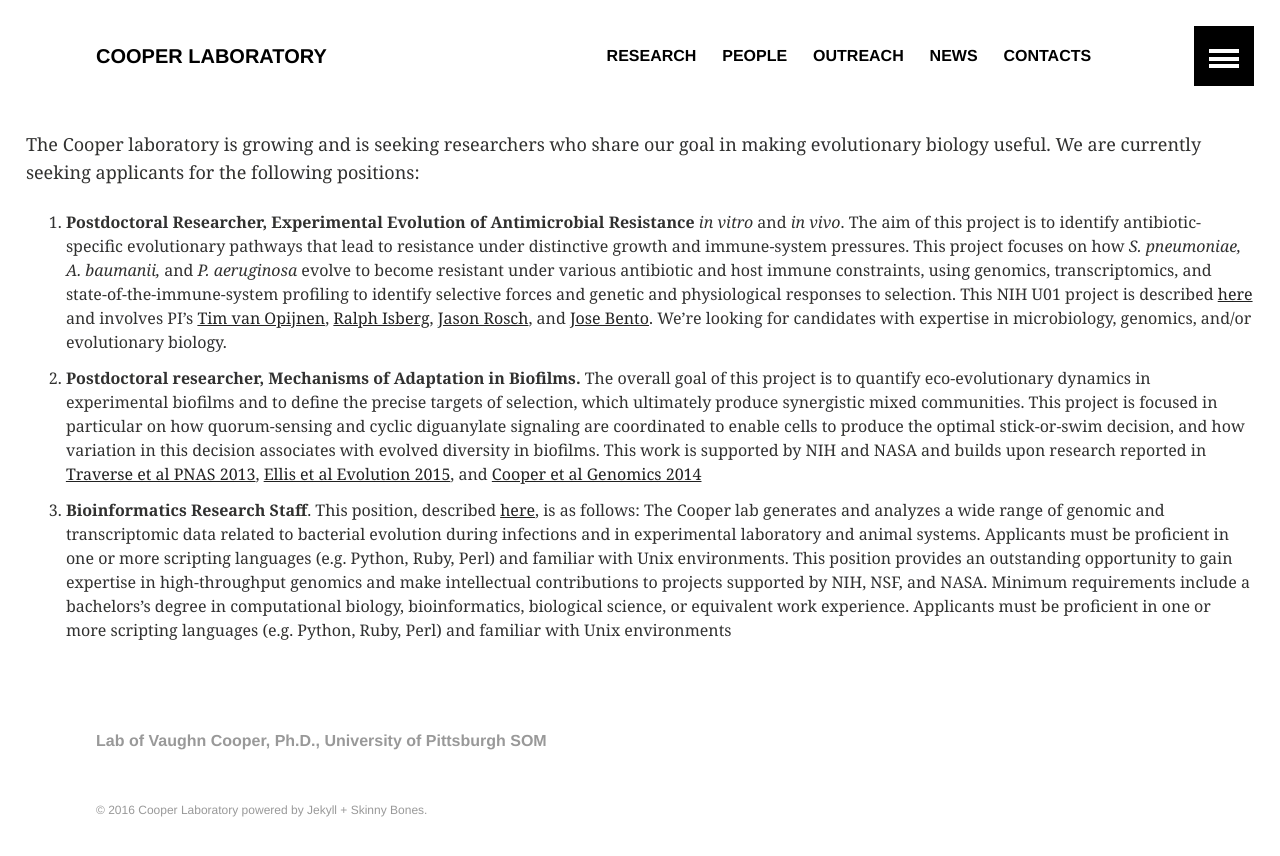
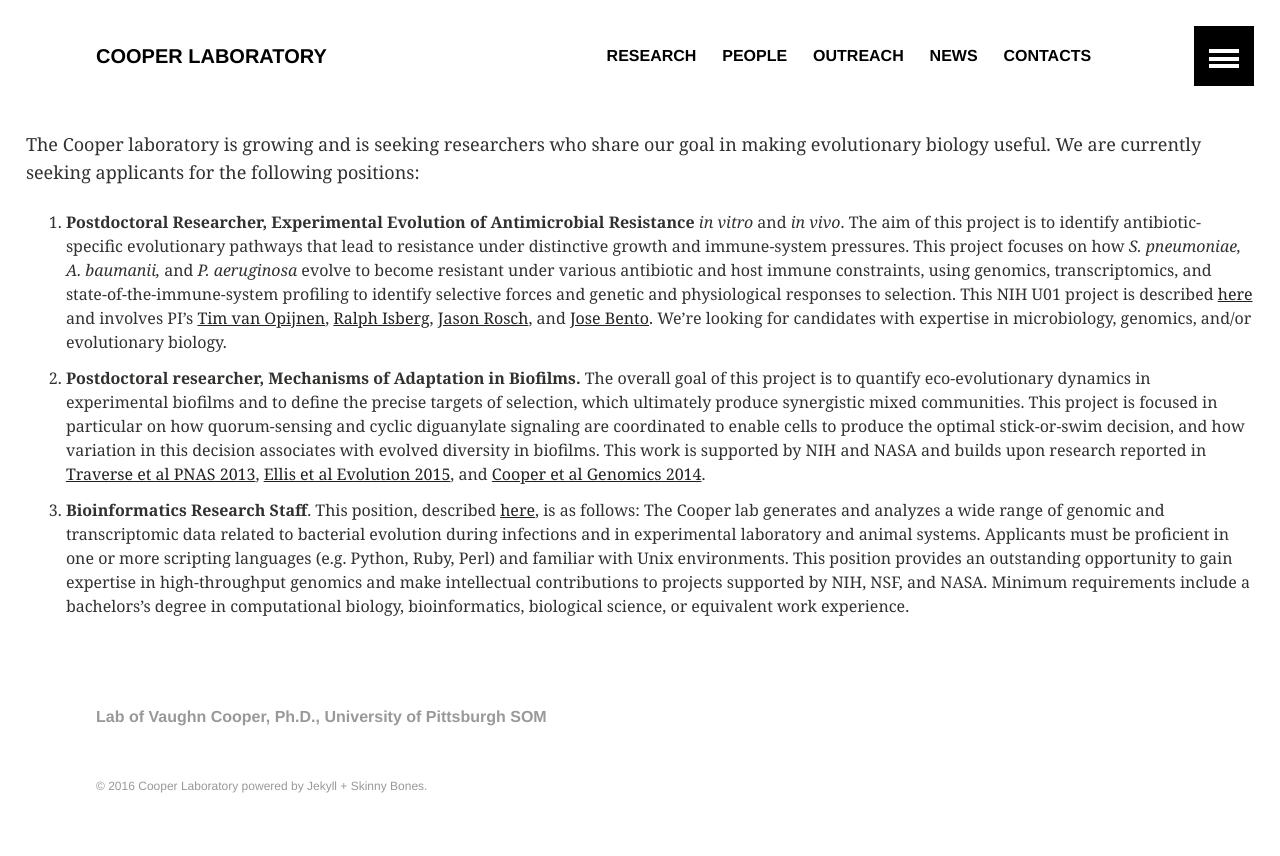
Before and after one commit to cdeitrick/vscooper.github.io, a Jekyll site: the page built from opportunities.md, in a window 1280 px wide. Shown: the top 856 px of the page. Built offline with Jekyll 4.4.1, drawn with Linux system fonts in a browser that asks for light colours.

Commit message:
Update opportunities.md

```diff
--- a/opportunities.md
+++ b/opportunities.md
@@ -8,5 +8,5 @@
 The Cooper laboratory is growing and is seeking researchers who share our goal in making evolutionary biology useful. We are currently seeking applicants for the following positions:
 
 1. **Postdoctoral Researcher, Experimental Evolution of Antimicrobial Resistance** *in vitro* and *in vivo*. The aim of this project is to identify antibiotic-specific evolutionary pathways that lead to resistance under distinctive growth and immune-system pressures. This project focuses on how *S. pneumoniae, A. baumanii,* and *P. aeruginosa* evolve to become resistant under various antibiotic and host immune constraints, using genomics, transcriptomics, and state-of-the-immune-system profiling to identify selective forces and genetic and physiological responses to selection. This NIH U01 project is described [here](https://projectreporter.nih.gov/project_info_description.cfm?aid=9108644&icde=28937273) and involves PI's [Tim van Opijnen](http://www.vanopijnenlab.com/), [Ralph Isberg](http://sackler.tufts.edu/Faculty-and-Research/Faculty-Profiles/Ralph-Isberg-Profile), [Jason Rosch](https://www.stjude.org/directory/r/jason-rosch.html), and [Jose Bento](http://www.jbento.net/). We're looking for candidates with expertise in microbiology, genomics, and/or evolutionary biology.
-2. **Postdoctoral researcher, Mechanisms of Adaptation in Biofilms.** The overall goal of this project is to quantify eco-evolutionary dynamics in experimental biofilms and to define the precise targets of selection, which ultimately produce synergistic mixed communities. This project is focused in particular on how quorum-sensing and cyclic diguanylate signaling are coordinated to enable cells to produce the optimal stick-or-swim decision, and how variation in this decision associates with evolved diversity in biofilms. This work is supported by NIH and NASA and builds upon research reported in [Traverse et al PNAS 2013](http://www.pnas.org/content/110/3/E250.abstract.html?etoc), [Ellis et al Evolution 2015](http://onlinelibrary.wiley.com/doi/10.1111/evo.12581/full), and [Cooper et al Genomics 2014](http://www.sciencedirect.com/science/article/pii/S0888754314001840)
-3. **Bioinformatics Research Staff**. This position, described [here](https://www.pittsource.com/hr/postings/117344/preview), is as follows:  The Cooper lab generates and analyzes a wide range of genomic and transcriptomic data related to bacterial evolution during infections and in experimental laboratory and animal systems. Applicants must be proficient in one or more scripting languages (e.g. Python, Ruby, Perl) and familiar with Unix environments. This position provides an outstanding opportunity to gain expertise in high-throughput genomics and make intellectual contributions to projects supported by NIH, NSF, and NASA. Minimum requirements include a bachelors's degree in computational biology, bioinformatics, biological science, or equivalent work experience. Applicants must be proficient in one or more scripting languages (e.g. Python, Ruby, Perl) and familiar with Unix environments
+2. **Postdoctoral researcher, Mechanisms of Adaptation in Biofilms.** The overall goal of this project is to quantify eco-evolutionary dynamics in experimental biofilms and to define the precise targets of selection, which ultimately produce synergistic mixed communities. This project is focused in particular on how quorum-sensing and cyclic diguanylate signaling are coordinated to enable cells to produce the optimal stick-or-swim decision, and how variation in this decision associates with evolved diversity in biofilms. This work is supported by NIH and NASA and builds upon research reported in [Traverse et al PNAS 2013](http://www.pnas.org/content/110/3/E250.abstract.html?etoc), [Ellis et al Evolution 2015](http://onlinelibrary.wiley.com/doi/10.1111/evo.12581/full), and [Cooper et al Genomics 2014](http://www.sciencedirect.com/science/article/pii/S0888754314001840).
+3. **Bioinformatics Research Staff**. This position, described [here](https://www.pittsource.com/hr/postings/117344/preview), is as follows:  The Cooper lab generates and analyzes a wide range of genomic and transcriptomic data related to bacterial evolution during infections and in experimental laboratory and animal systems. Applicants must be proficient in one or more scripting languages (e.g. Python, Ruby, Perl) and familiar with Unix environments. This position provides an outstanding opportunity to gain expertise in high-throughput genomics and make intellectual contributions to projects supported by NIH, NSF, and NASA. Minimum requirements include a bachelors's degree in computational biology, bioinformatics, biological science, or equivalent work experience.
```
